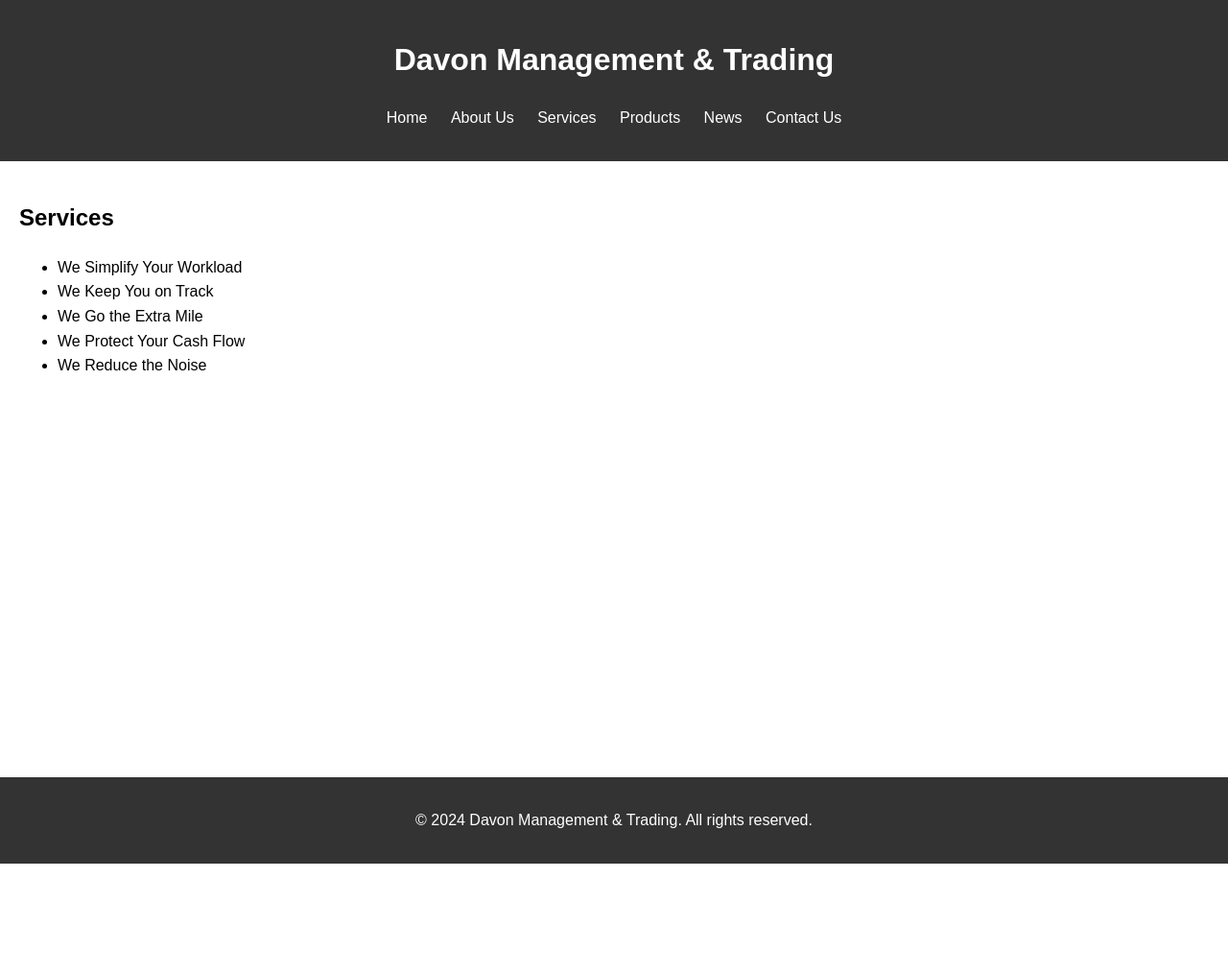
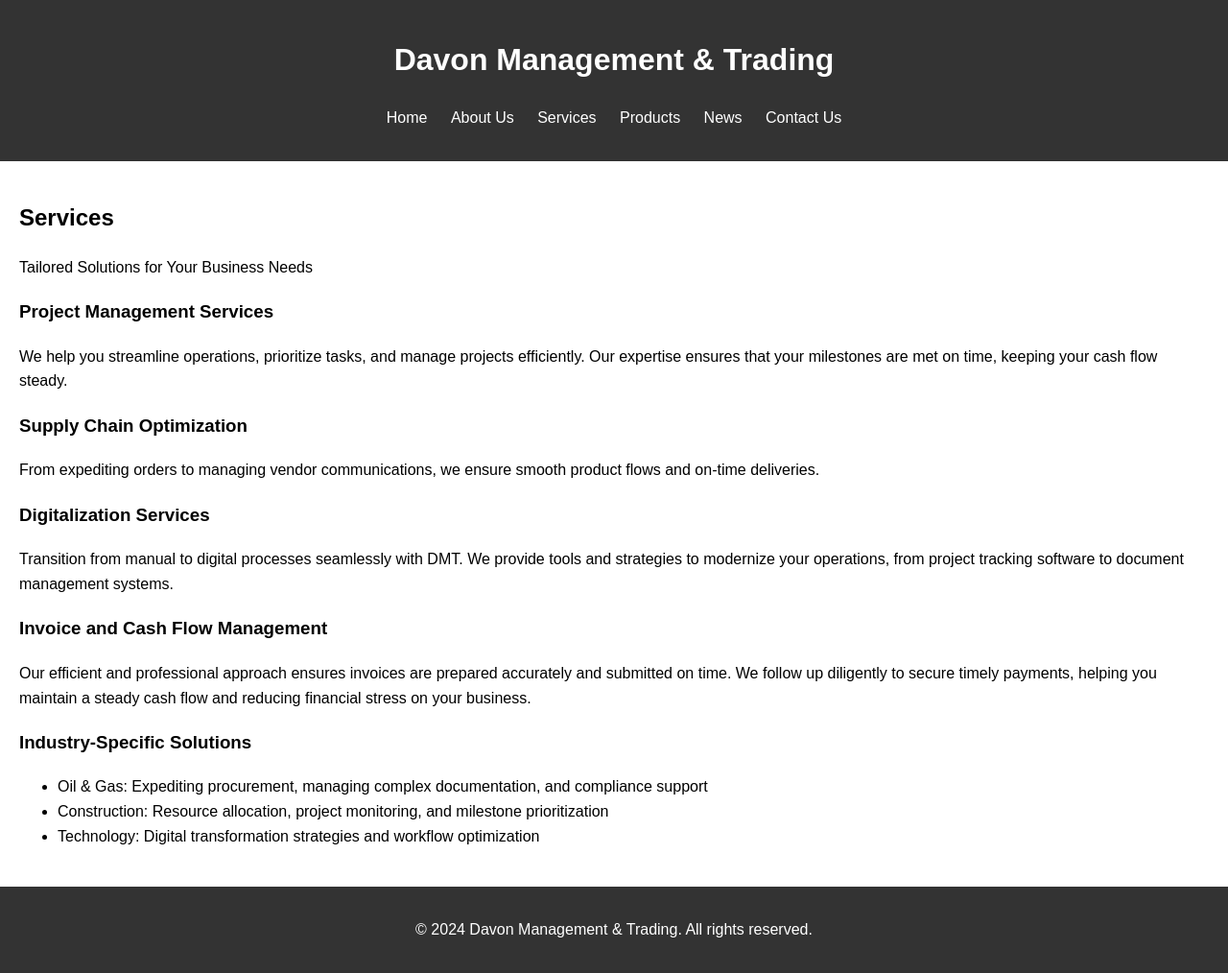
Before and after one commit to Davonmt/davonmt.com, a Jekyll site: the page services.html, which Jekyll copies as it is, in a window 1280 px wide. Shown: the whole page at 96% size. Built offline with Jekyll 4.4.1, drawn with Linux system fonts in a browser that asks for light colours; before the commit the page ends 900 px from its top, so only the background shows below that.

Commit message:
Update services.html

```diff
--- a/services.html
+++ b/services.html
@@ -23,13 +23,28 @@
     <main>
         <section id="services">
             <h2>Services</h2>
-            <ul>
-                <li>We Simplify Your Workload</li>
-                <li>We Keep You on Track</li>
-                <li>We Go the Extra Mile</li>
-                <li>We Protect Your Cash Flow</li>
-                <li>We Reduce the Noise</li>
-            </ul>
+            Tailored Solutions for Your Business Needs
+
+            <h3>Project Management Services</h3>
+<p>We help you streamline operations, prioritize tasks, and manage projects efficiently. Our expertise ensures that your milestones are met on time, keeping your cash flow steady.</p>
+
+            <h3>Supply Chain Optimization</h3>
+<p>From expediting orders to managing vendor communications, we ensure smooth product flows and on-time deliveries.</p>
+
+
+            <h3>Digitalization Services</h3>
+<p>Transition from manual to digital processes seamlessly with DMT. We provide tools and strategies to modernize your operations, from project tracking software to document management systems.</p>
+
+            <h3>Invoice and Cash Flow Management</h3>
+<p>Our efficient and professional approach ensures invoices are prepared accurately and submitted on time. We follow up diligently to secure timely payments, helping you maintain a steady cash flow and reducing financial stress on your business.</p>
+
+            <h3>Industry-Specific Solutions</h3>
+  <ul>
+                <li>Oil & Gas: Expediting procurement, managing complex documentation, and compliance support</li>
+                <li> Construction: Resource allocation, project monitoring, and milestone prioritization</li>
+                <li> Technology: Digital transformation strategies and workflow optimization</li>
+
+ </ul>
         </section>
     </main>
     <footer>
```
